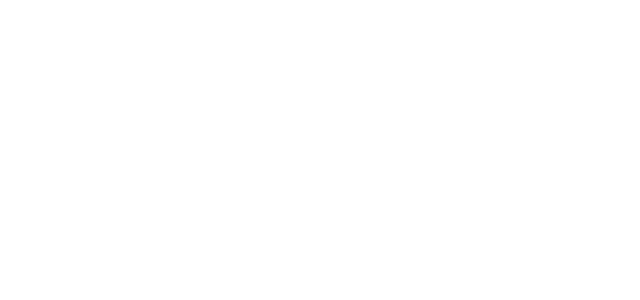
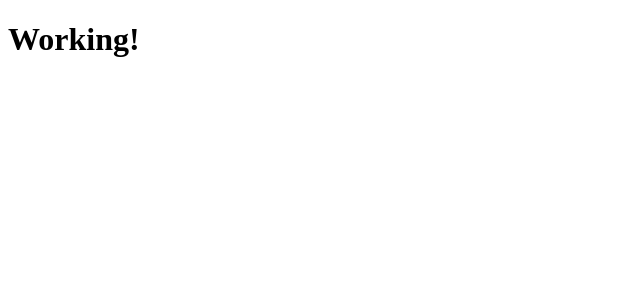
Before and after one commit to chloewakefieldd/simpleapp, a React (Create React App) app: page / in a window 1280 px wide. Shown: the top 300 px of the page, without its empty margins (0-640 px from the left). Built offline with nearby package versions, Linux system fonts and the light colour scheme; the HTML template or start-up script is replaced by a standard one.

Commit message:
Add working text

```diff
--- a/src/App.js
+++ b/src/App.js
@@ -4,7 +4,7 @@
 function App() {
   return (
     <>
-
+      <h1>Working!</h1>
     </>
   );
 }
```
